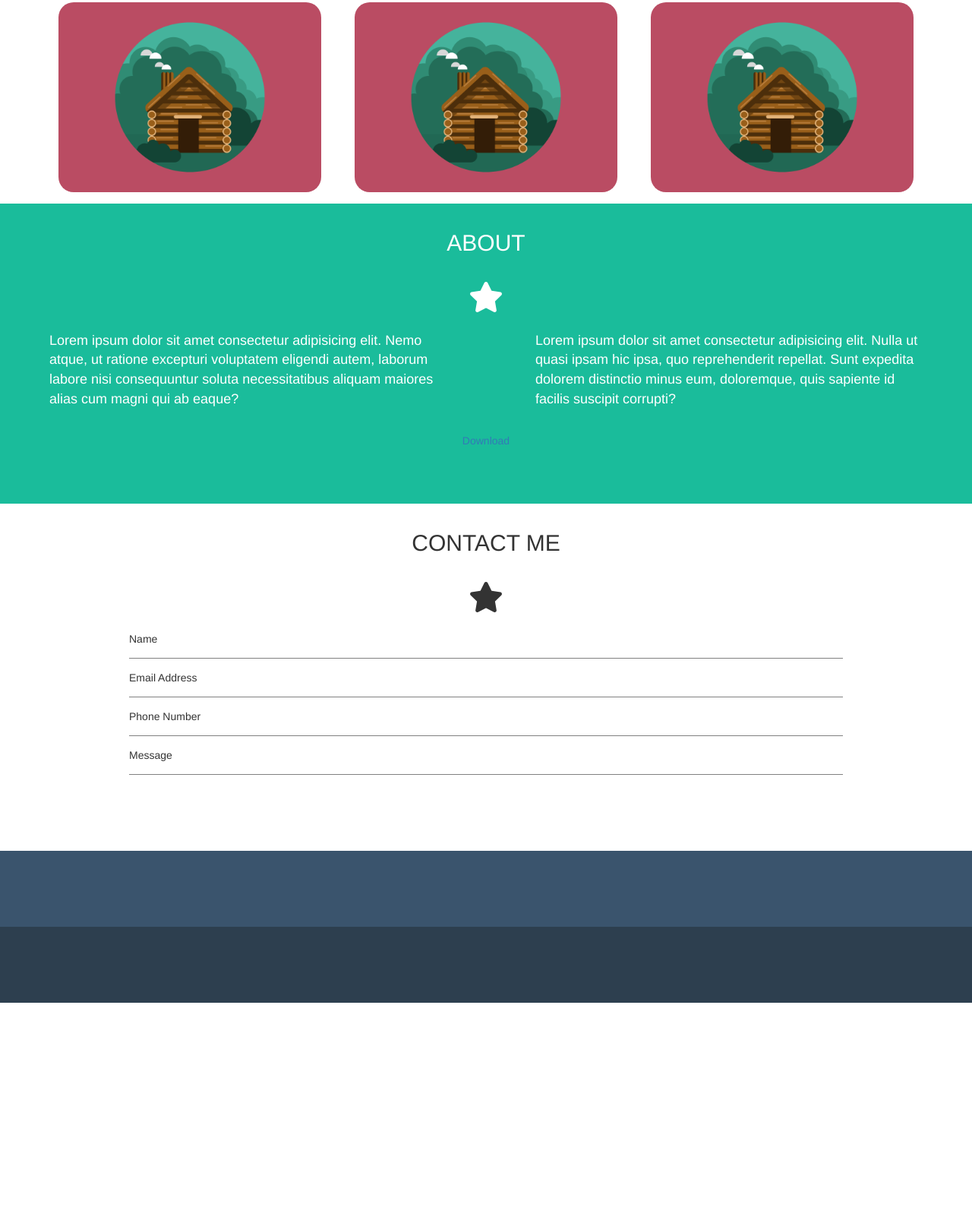
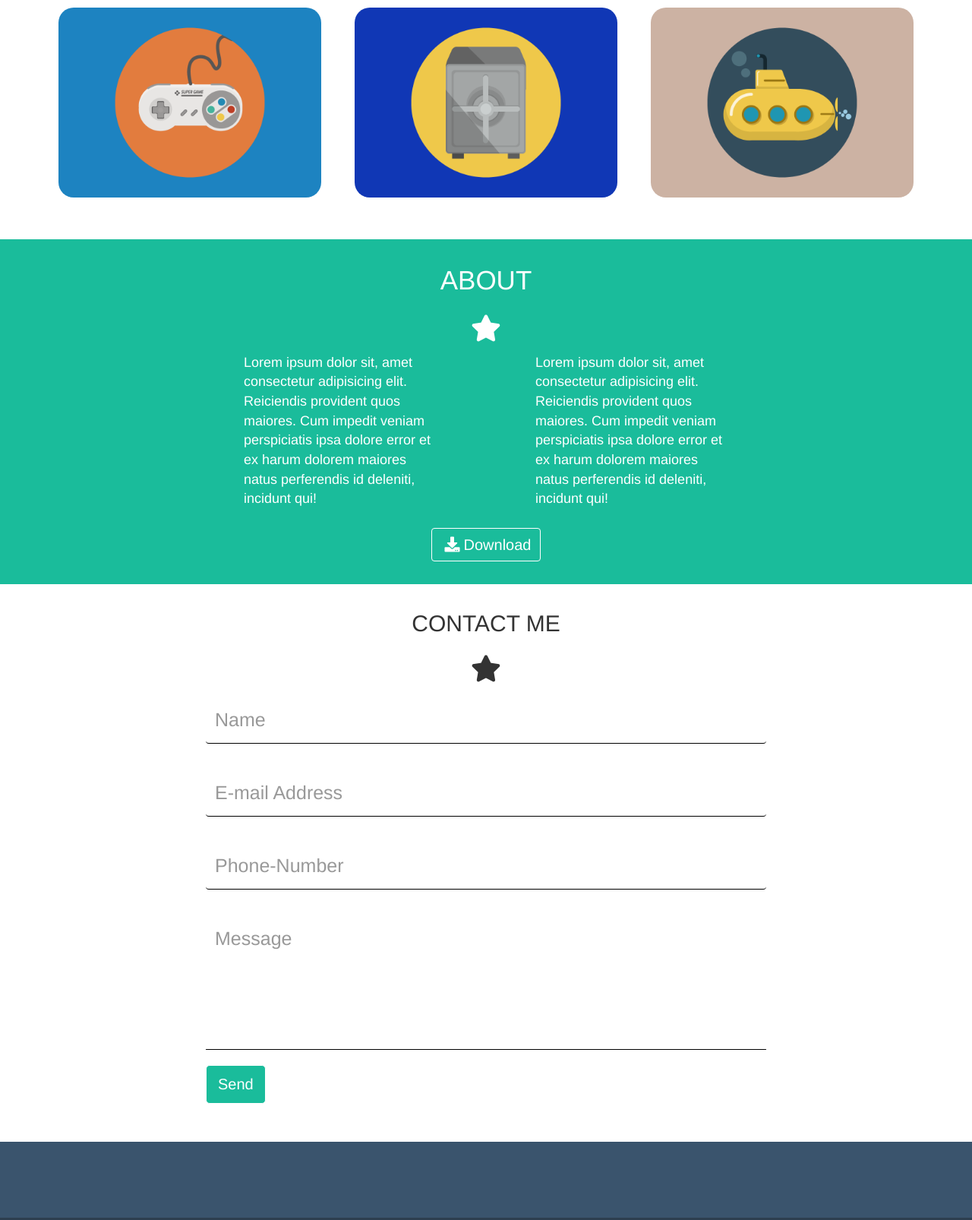
Before and after one commit to Edomak/html-css-bootstrap-freelancer, a plain HTML site: page index.html in a window 1280 px wide. Shown: the part 1038-2644 px from the top of the page at 76% size. Before the commit the page ends 2358 px from the top, so only its background shows below. Drawn offline with nearby package versions, Linux system fonts and the light colour scheme.

Commit message:
manca footer e refactoring

```diff
--- a/css/style.css
+++ b/css/style.css
@@ -13,6 +13,11 @@
 
 body {
     text-align: center;
+}
+
+.wrapper_60 {
+    width: 60%;
+    margin: 0 auto;
 }
 
 h2,
@@ -74,7 +79,7 @@ header {
     color: white;
     text-transform: uppercase;
     font-size: 20px;
-    padding: 10px 0;
+    padding: 15px 0;
 }
 
 #jumbo_tron img {
@@ -88,19 +93,18 @@ header {
 
 .my_star_white i {
     color: white;
-    font-size: 40px;
-    padding: 10px 0;
+    font-size: 35px;
 }
 
 .my_star_black > i {
-    font-size: 40px;
-    padding: 10px 0;
+    font-size: 35px;
 }
 /* Portfolio */
 
 #portfolio {
     background-color: #FFFFFF;
     color: #2C3E50;
+    margin: 40px 0;
 }
 .portfolio_item {
     height: 250px;
@@ -113,11 +117,18 @@ header {
     border-radius: 20px;
 }
 
+#portfolio h2 {
+    font-size: 35px;
+}
+
+/* About */
+
 #about {
     background-color: #1abc9b;
 }
 
 #about h2 {
+    font-size: 35px;
     color: white;
 }
 
@@ -128,16 +139,65 @@ header {
     text-align: left;
 }
 
-#contact-me p {
-    text-align: left;
-    padding: 15px 0;
-    margin: 0 100px;
-    border-bottom: 1px solid gray;
+.download_btn .btn {
+    padding: 6px 12px;
+    margin-bottom: 0;
+    font-size: 20px;
+    text-transform: capitalize;
 }
 
-#message {
+.download_btn .btn-primary {
+    color: white;
+    background-color: transparent;
+    border-color: white;
+    margin-bottom: 30px;
+}
+
+.download_btn i {
+    padding: 5px;
+    font-size: 20px;
+}
+
+/* Contact me! */
+
+.ms-form .form-control {
+    font-size: 25px;
+    color: black;
+    padding: 30px 12px;
+    border: 0;
+    border-bottom: 1px solid black;
+    box-shadow: none;
+
+}
+
+.ms-form .form-control#message {
     border: 0;
 }
+
+.send {
+    text-align: left;
+    margin-top: 100px;
+    border-top: 1px solid black;
+}
+
+.send .btn {
+    padding: 10px 15px;
+    margin-top: 20px;
+    margin-bottom: 0;
+    font-size: 20px;
+    text-transform: capitalize;
+    border-radius: 5px;
+}
+
+.send .btn-primary {
+    color: white;
+    background-color:#1abc9b ;
+    border-color: white;
+    margin-bottom: 50px;
+}
+
+
+/* Footer */
 
 #ms_footer {
     background-color: #3a546d;
--- a/index.html
+++ b/index.html
@@ -57,7 +57,7 @@
         <!-- Main -->
         <main>
             <!-- Portfolio -->
-            <div id="portfolio">
+            <section id="portfolio">
                 <div class="container">
                     <h2>portfolio</h2>
                     <div class="my_star_black">
@@ -71,68 +71,96 @@
                         </div>
                         <div class="col-xs-12 col-sm-6 col-lg-4">
                             <div class="portfolio_item">
-                                <img src="img/cabin.png" alt="">
+                                <img src="img/cake.png" alt="">
                             </div>
                         </div>
                         <div class="col-xs-12 col-sm-6 col-lg-4">
                             <div class="portfolio_item">
-                                <img src="img/cabin.png" alt="">
+                                <img src="img/circus.png" alt="">
                             </div>
                         </div>
                         <div class="col-xs-12 col-sm-6 col-lg-4">
                             <div class="portfolio_item">
-                                <img src="img/cabin.png" alt="">
+                                <img src="img/game.png" alt="">
                             </div>
                         </div>
                         <div class="col-xs-12 col-sm-6 col-lg-4">
                             <div class="portfolio_item">
-                                <img src="img/cabin.png" alt="">
+                                <img src="img/safe.png" alt="">
                             </div>
                         </div>
                         <div class="col-xs-12 col-sm-6 col-lg-4">
                             <div class="portfolio_item">
-                                <img src="img/cabin.png" alt="">
+                                <img src="img/submarine.png" alt="">
                             </div>
                         </div>
                     </div>
                 </div>
-            </div>
+            </section>
             <!-- /Portfolio -->
             <!-- About -->
-            <div id="about" class="container-fluid">
-                <h2>about</h2>
-                    <div class="my_star_white">
-                        <i class="fas fa-star"></i>
-                    </div>
-                <div class="row">
-                    <div class="col-xs-12 col-md-6">
-                        <p>Lorem ipsum dolor sit amet consectetur adipisicing elit. Nemo atque, ut ratione excepturi voluptatem eligendi autem, laborum labore nisi consequuntur soluta necessitatibus aliquam maiores alias cum magni qui ab eaque?</p>
-                    </div>
-                    <div class="col-xs-12 col-md-6">
-                        <p>Lorem ipsum dolor sit amet consectetur adipisicing elit. Nulla ut quasi ipsam hic ipsa, quo reprehenderit repellat. Sunt expedita dolorem distinctio minus eum, doloremque, quis sapiente id facilis suscipit corrupti?</p>
-                    </div>
-                    <div class="col-xs-12 btn">
-                        <a href="#">Download</a>
+            <section id="about">
+                <div class="wrapper_60">
+                    <div class="container-fluid">
+                        <h2 class="text-center">About</h2>
+                        <div class="my_star_white">
+                            <i class="fas fa-star"></i>
+                        </div>
+                        <div class="row">
+                            <div class="col-xs-12 col-md-6">
+                                <p>Lorem ipsum dolor sit, amet consectetur adipisicing elit. Reiciendis provident quos maiores. Cum impedit veniam perspiciatis ipsa dolore error et ex harum dolorem maiores natus perferendis id deleniti, incidunt qui!</p>
+                            </div>
+                            <div class="col-xs-12 col-md-6">
+                                <p>Lorem ipsum dolor sit, amet consectetur adipisicing elit. Reiciendis provident quos maiores. Cum impedit veniam perspiciatis ipsa dolore error et ex harum dolorem maiores natus perferendis id deleniti, incidunt qui!</p>
+                            </div>
+                        </div>
+                        <div class="download_btn">
+                            <a class="btn btn-primary" href="#"><i class="fas fa-download"></i>Download</a>
+                        </div>
                     </div>
                 </div>
-            </div>
+            </section>
             <!-- /About -->
             <!-- Contact me -->
-            <div id="contact-me" class="container">
+            <div id="contact-me">
                 <h2>contact me</h2>
                 <div class="my_star_black">
                     <i class="fas fa-star"></i>
                 </div>
-                <div class="row">
-                    <div class="col-xs-12">
-                        <p>Name</p>
-                        <p>Email Address</p>
-                        <p>Phone Number</p>
-                        <p id="message">Message</p>
+                <div class="wrapper_60">
+                    <div class="container-fluid">
+                        <div class="row">
+                            <div class="col-xs-12">
+                                <form class="ms-form">
+                                    <div class="form-group">
+                                      <label for="name">
+                                      </label>
+                                      <input type="name" class="form-control" id="name" placeholder="Name">
+                                    </div>
+                                    <div class="form-group">
+                                      <label for="email"></label>
+                                      <input type="email" class="form-control" id="email" placeholder="E-mail Address">
+                                    </div>
+                                    <div class="form-group">
+                                        <label for="phoneNumber"></label>
+                                        <input type="tel" class="form-control" id="phone-number" placeholder="Phone-Number">
+                                      </div>
+                                      <div class="form-group">
+                                        <label for="message"></label>
+                                        <input type="text" class="form-control" id="message" placeholder="Message">
+                                      </div>
+                                  </form>
+                            </div>
+                            <div class="col-xs-12">
+                                <div class="send">
+                                    <a class="btn btn-primary" href="#">Send</a>
+                                </div>
+                            </div>
+                        </div>
                     </div>
-                    <div class="col-xs-12 btn"></div>
                 </div>
-            </div>
+
+</div>
             <!-- /Contact me -->
         </main>
         <!-- /Main -->
```
